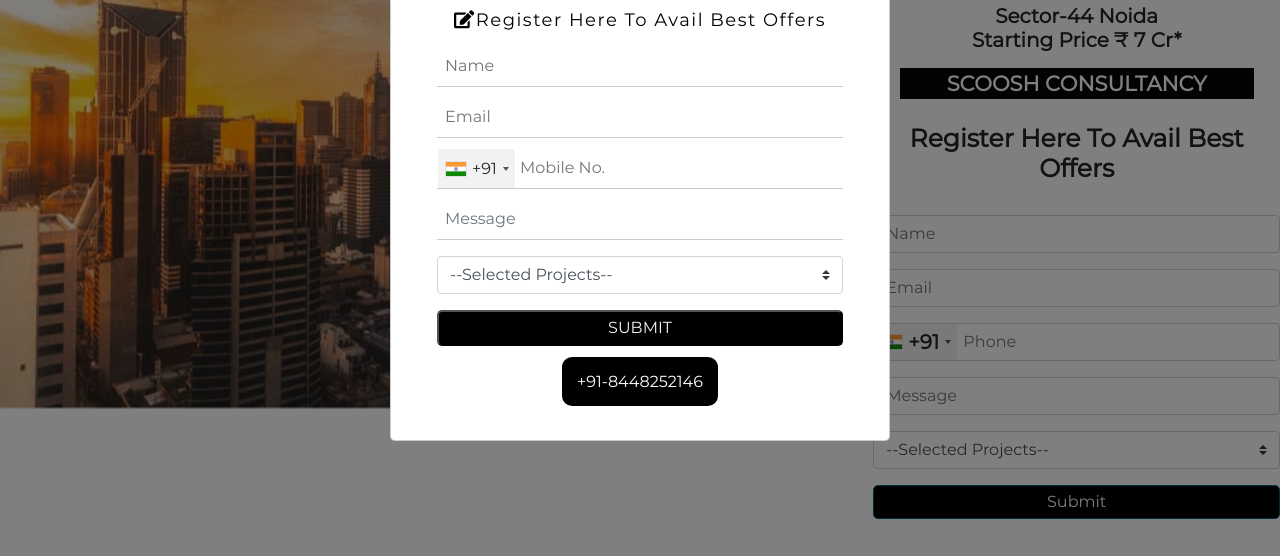
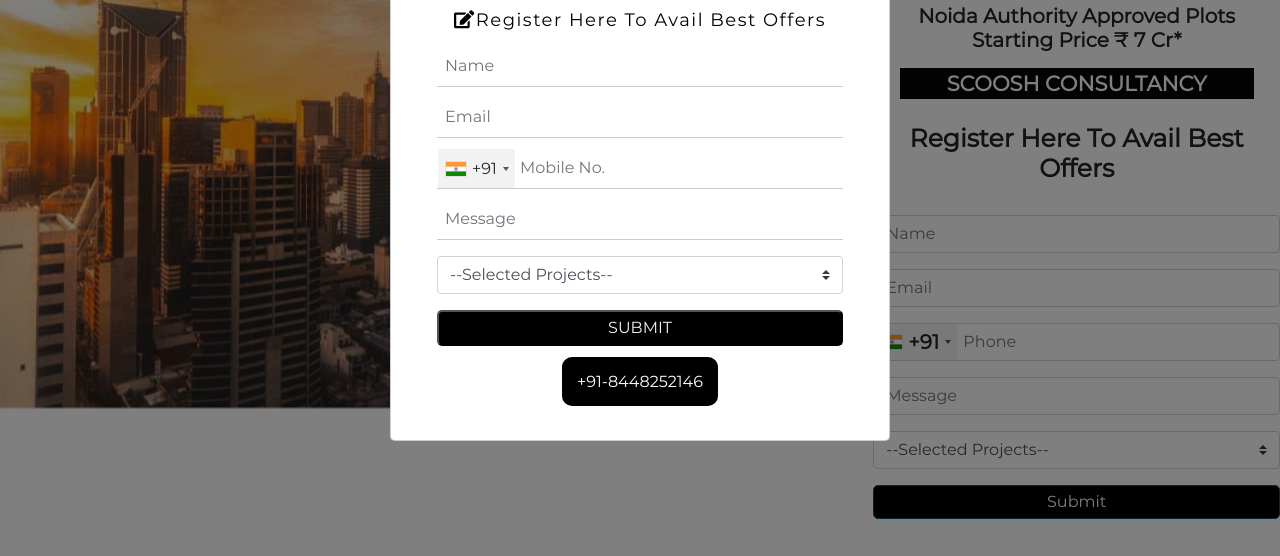
Before and after one commit to Randhir21/Scoosh-Consultancy, a plain HTML site: page index.html in a window 1280 px wide. Shown: the part 244-800 px from the top of the page. Drawn offline with nearby package versions, Linux system fonts and the light colour scheme; a script that the page names is missing.

Commit message:
Update index.html

```diff
--- a/index.html
+++ b/index.html
@@ -332,7 +332,7 @@
               <h3 class="text-center">Scoosh Consultancy</h3>
               <h5 class="text-center fw-bold">
                 <b
-                  >Sector-44 Noida<br />
+                  >Noida Authority Approved Plots<br />
 
                   <!-- <br>Trakheesi Permit 1109892491</b></h5> -->
                   <!-- <h3 class="text-center sub-hdg fw-bold py-3">Available in 3, 4, 5, 6, 7 Bedrooms</h3> -->
```
